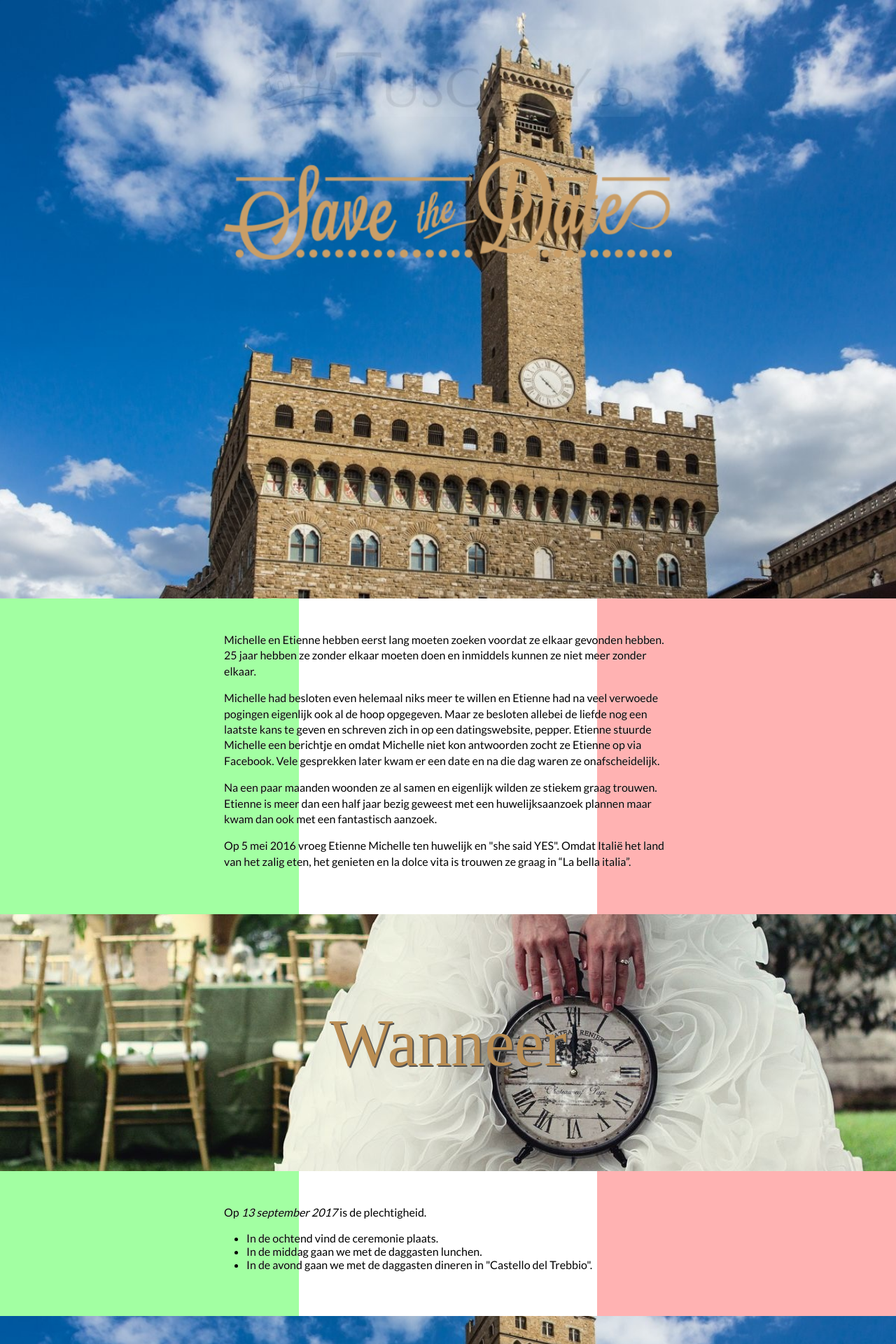
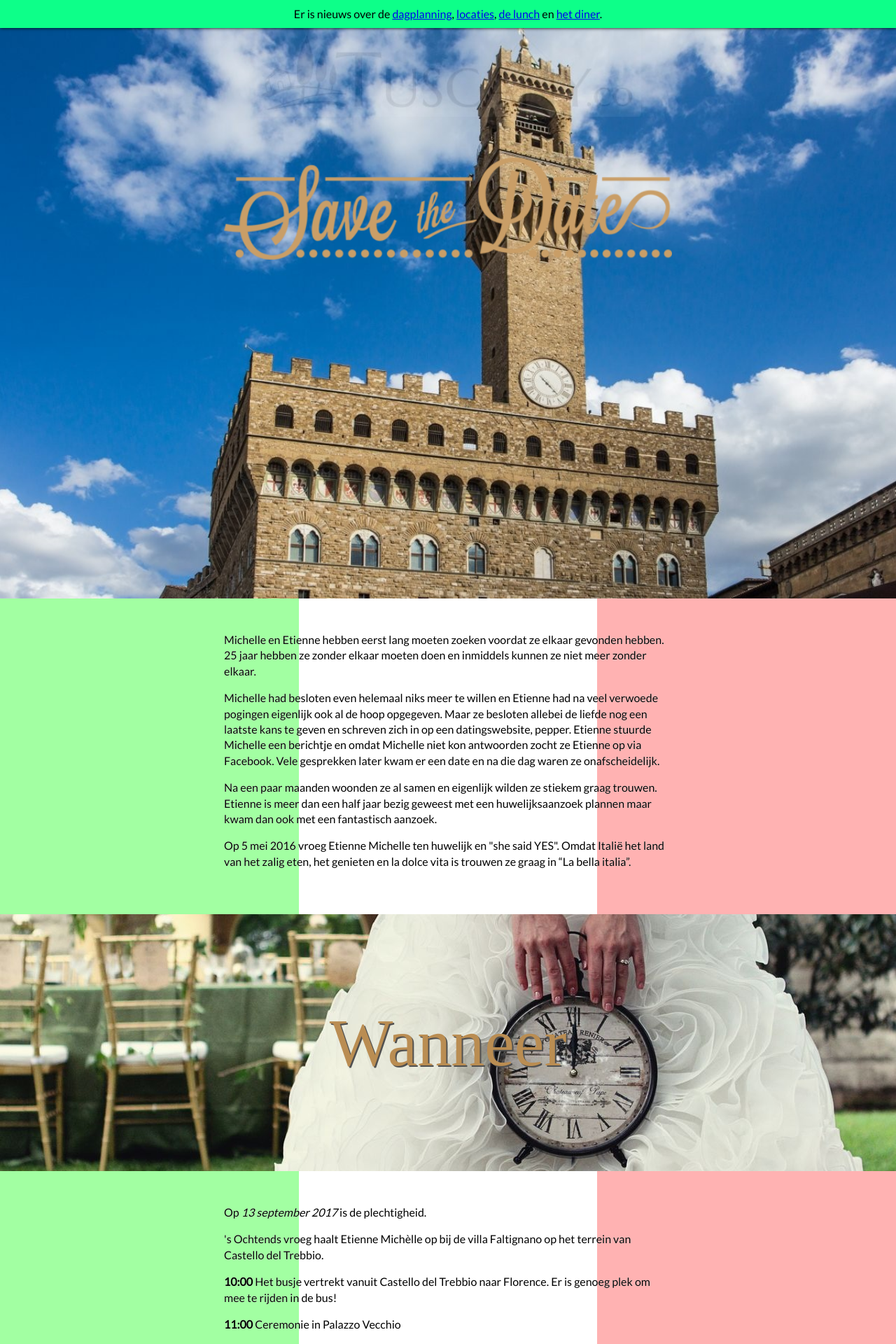
Before and after one commit to eirvandelden/italie, a Jekyll site: the page built from index.md, in a window 1280 px wide. Shown: the top 1920 px of the page at 70% size. Built offline with Jekyll 4.4.1, drawn with Linux system fonts in a browser that asks for light colours; some web fonts are replaced; some of the changed text lies outside the part shown.

Commit message:
Add more info

```diff
--- a/_sass/_base.scss
+++ b/_sass/_base.scss
@@ -121,3 +121,34 @@ p {
         max-height: 40em;
     }
 }
+
+#note {
+    position: absolute;
+    z-index: 101;
+    top: 0;
+    left: 0;
+    right: 0;
+    background: #0DFF89;
+    text-align: center;
+    line-height: 2.5;
+    overflow: hidden;
+    -webkit-box-shadow: 0 0 5px black;
+    -moz-box-shadow:    0 0 5px black;
+    box-shadow:         0 0 5px black;
+}
+
+@-webkit-keyframes slideDown {
+    0%, 100% { -webkit-transform: translateY(-50px); }
+    10%, 90% { -webkit-transform: translateY(0px); }
+}
+@-moz-keyframes slideDown {
+    0%, 100% { -moz-transform: translateY(-50px); }
+    10%, 90% { -moz-transform: translateY(0px); }
+}
+
+.cssanimations.csstransforms #note {
+    -webkit-transform: translateY(-50px);
+    -webkit-animation: slideDown 2.5s 1.0s 1 ease forwards;
+    -moz-transform:    translateY(-50px);
+    -moz-animation:    slideDown 2.5s 1.0s 1 ease forwards;
+}
--- a/index.md
+++ b/index.md
@@ -1,6 +1,10 @@
 ---
 layout: default
 ---
+
+<div id='note'>
+  Er is nieuws over de <a href="#wanneer">dagplanning</a>, <a href="#waar">locaties</a>, <a href='#lunch'>de lunch</a> en <a href="#diner">het diner</a>.
+</div>
 
 <div class="hero hero-welcome">
   <img src="/images/save-the-date-logo.png">
@@ -24,7 +28,7 @@ layout: default
 </div>
 
 <div class="hero hero-title hero-title-when">
-  <h2>
+  <h2 id='wanneer'>
     Wanneer
   </h2>
 </div>
@@ -32,18 +36,34 @@ layout: default
 <div class="text-block">
   <div class="text-block-inner">
     <p>
-      Op <em>13 september 2017 </em> is de plechtigheid.
-      <ul>
-        <li>In de ochtend vind de ceremonie plaats.</li>
-        <li>In de middag gaan we met de daggasten lunchen.</li>
-        <li>In de avond gaan we met de daggasten dineren in "Castello del Trebbio".</li>
-      </ul>
+      Op <em>13 september 2017</em> is de plechtigheid.
+    </p>
+    <p>
+      's Ochtends vroeg haalt Etienne Michèlle op bij de villa Faltignano op het terrein van Castello del Trebbio.
+    </p>
+    <p>
+      <strong>10:00</strong> Het busje vertrekt vanuit Castello del Trebbio naar Florence. Er is genoeg plek om mee te rijden in de bus!
+    </p>
+    <p>
+      <strong>11:00</strong> Ceremonie in Palazzo Vecchio
+    </p>
+    <p>
+      <strong>12:30</strong> Lunch in "La Boccanegra", voor zij die zich hebben aangemeld voor de lunch.
+    </p>
+    <p>
+      <strong>14:00</strong> Het busje vertrekt terug naar Castello del Trebbio. Wederom, er is genoeg plek om mee te rijden in de bus.
+    </p>
+    <p>
+      <strong>18:30</strong> Aperitief bij restaurant "La Sosta del Gusto" op het terrein van Castello del Trebbio, voor zij die zich hebben aangemeld voor het diner.
+    </p>
+    <p>
+      <strong>19:00</strong> Diner bij restaurant "La Sosta del Gusto" op het terrein van Castello del Trebbio, voor zij die zich hebben aangemeld voor het diner.
     </p>
   </div>
 </div>
 
 <div class="hero hero-title hero-title-where">
-  <h2>
+  <h2 id='waar'>
     Waar
   </h2>
 </div>
@@ -51,61 +71,98 @@ layout: default
 <div class="text-block">
   <div class="text-block-inner">
     <p>
+      De plechtigheid zal plaats vinden in de "Red Hall" van "Palazzo Vecchio", het gemeentehuis van Florence.
+    </p>
+    <p>
       <iframe width="100%" height="450" frameborder="0" style="border:0" src="https://www.google.com/maps/embed/v1/place?q=Palazzo%20Vecchio&key=AIzaSyBRKaSyH8IXq5exYvfhiBmRcflNWDiu4To" allowfullscreen></iframe>
     </p>
     <p>
-      De plechtigheid zal plaats vinden in de bruilofts zaal van "Palazzo Vecchio", het gemeentehuis van Florence.
+      De lunch is bij restaurant "La Boccanegra" op 10 minuten loopafstand van Palazzo Vecchio
     </p>
     <p>
-      Het diner vindt plaats op het kasteel` "Castello del Trebbio". Castello del Trebbio ligt in Pontassieve, een dorpje in de buurt van Florence.
+      <iframe width="100%" height="450" src="https://www.google.com/maps/embed?pb=!1m18!1m12!1m3!1d2881.1227432754113!2d11.259228315532434!3d43.770310852867816!2m3!1f0!2f0!3f0!3m2!1i1024!2i768!4f13.1!3m3!1m2!1s0x132a5406ebe43853%3A0x1fb0f42e91540cf7!2sRistorante+Boccanegra!5e0!3m2!1snl!2snl!4v1503572890637" frameborder="0" style="border:0" allowfullscreen></iframe>
     </p>
     <p>
-      <iframe width="100%" height="450" frameborder="0" style="border:0" src="https://www.google.com/maps/embed/v1/place?q=Via%20Santa%20Brigida%2C%209%20-%2050060%20Santa%20Brigida%20(Firenze)&key=AIzaSyBRKaSyH8IXq5exYvfhiBmRcflNWDiu4To" allowfullscreen></iframe>
+      Het diner is bij "La Sosta del Gusto", op het terrein van Castello del Trebbio. Castello del Trebbio ligt in Pontassieve, een dorpje in de buurt van Florence.
+    </p>
+    <p>
+      <iframe src="https://www.google.com/maps/embed?pb=!1m18!1m12!1m3!1d2877.875736314573!2d11.384761315534188!3d43.837674448500096!2m3!1f0!2f0!3f0!3m2!1i1024!2i768!4f13.1!3m3!1m2!1s0x132b006007651dc5%3A0x960042e3a190d5c8!2sLa+Sosta+del+Gusto!5e0!3m2!1snl!2snl!4v1503573109523" width="100%" height="450" frameborder="0" style="border:0" allowfullscreen></iframe>
     </p>
     <p>
       Het kasteel "Castello del Trebbio" is niet makkelijk met het openbaar vervoer te bereiken. Wij adviseren gasten om met de auto te komen, een auto te huren of met de taxi naar de accomodatie te komen. Castello del Trebbio heeft twee villa's die wij voor de bruiloft hebben gereserveerd, Villa Faltignano en Villa Pergola.
+    </p>
+    <p>
+      Wil je parkeeradvies in Florence? Kijk dan op <a href="http://www.parkopedia.it/parking/carpark/piazza_di_cestello/50124/firenze/?country=it&arriving=201709122030&leaving=201709122230">parkepedia.it</a>
+    </p>
+    <p>
+      Florence is een stad met een oud centrum. In de stad geldt een mileuzone, waardoor het alleen tussen bepaalde tijden mogelijk is om daar met de auto te komen. Mocht je met de auto naar Florence willen, lees dan zeker <a href="https://www.anwb.nl/vakantie/italie/informatie/milieuzones">het advies van de anwb over mileuzones</a> even door. Zo voorkom je fikse boetes.
+    </p>
+    <p>
+      Wil je met het openbaar vervoer van Station Firenze naar Castello del Trebbio? Volg dan <a href="https://moovitapp.com/?from=Stazione%20Di%20Santa%20Maria%20Novella&to=Castello%20Del%20Trebbio&fll=43.776734_11.247676&tll=43.83718_11.387146&routeTypes=bus&customerId=4908&metroId=2022&lang=it">deze link op moovitapp.com</a>.
     </p>
   </div>
 </div>
 
 <div class="hero hero-title hero-title-ceremony">
-  <h2>
+  <h2 id='ceremonie'>
     Ceremonie
   </h2>
 </div>
 <div class="text-block">
   <div class="text-block-inner">
     <p>
-      Tijdens de ceremonie is er ruimte voor 50-60 mensen om te staan en maar een paar zit plaatsen. Graag even doorgeven of je bij de ceremonie wilt zijn.
+      Tijdens de ceremonie is er ruimte voor 50-60 mensen om te staan. De ceremonie is om <strong>11:00</strong>
     </p>
   </div>
 </div>
 
 <div class="hero hero-title hero-title-lunch">
-  <h2>
+  <h2 id='lunch'>
     Lunch
   </h2>
 </div>
 <div class="text-block">
   <div class="text-block-inner">
     <p>
-      Als je wil, kan je met het gezelschap na de ceremonie mee lunchen. Als er veel mensen willen mee lunchen, moeten we een bijdrage vragen voor de lunch.
+      Als je wil, kan je met het gezelschap na de ceremonie mee lunchen. Het menu van de lunch bestaat uit:
     </p>
     <p>
-      Tijdens de lunch is ook de fotosessie voor het bruidspaar en naaste familie.
+      Als voorgerecht een ssortiment van vlees, croutouns, kazen en groenten in olie.
+    </p>
+    <p>
+      Het hoofdgerecht is huis gemaakte pasta met Toscaanse vleessaus.
+    </p>
+    <p>
+      Het nagerecht is een échte Italiaanse tiramisu.
+    </p>
+    <p>
+      Tijdens de lunch wordt koffie, 1/2 liter water, 1/4 liter wijn geschonken.
+    </p>
+    <p>
+      Om de extra kosten te dekken, vragen wij een bijdrage van €40,- voor de lunch. Als je je hebt aangemeld voor de lunch, vragen wij je vriendelijk het bedrag vóór 4 september over te maken.
     </p>
   </div>
 </div>
 
 <div class="hero hero-title hero-title-dinner">
-  <h2>
+  <h2 id='diner'>
     Diner
   </h2>
 </div>
 <div class="text-block">
   <div class="text-block-inner">
     <p>
-      Als je wil, kan je in de avond ook mee dineren met het gezelschap. Er is nog ruimte voor 50-60 extra gasten. Het diner is berekend op het aantal daggasten. Om mee te dineren moeten we een vaste bijdrage vragen per persoon. Het exacte bedrag wordt bepaald aan het totaal aantal mensen dat wil mee eten, maar zal uitkomen op ongeveer €130,- per persoon.
+      Als je wil, kan je in de avond ook mee doen met het diner met het daggezelschap. Er is nog ruimte voor 50-60 extra gasten.
+      Kijk hieronder voor het menu. Geef vóór 4 september jouw voorkeuren door.
+    </p>
+    <p>
+      <iframe src="https://docs.google.com/forms/d/e/1FAIpQLSdCqKBCQjOCJ88ICuFmbyn3hxoOv42lxTNCxwQIstX_G4UARQ/viewform?embedded=true" height="900px" marginheight="0" marginwidth="0">Bezig met laden...</iframe>
+    </p>
+    <p>
+      Tijdens het diner wordt onbeperkt water en wijn geschonken. Vooraf genieten wij gezamenlijk van een aperitief.
+    </p>
+    <p>
+      Om de extra kosten te dekken, vragen wij een bijdrage van 130,- voor het diner. Als je je hebt aangemeld voor het diner, vragen wij je vriendelijk het bedrag vóór 4 september over te maken.
     </p>
   </div>
 </div>
@@ -131,10 +188,25 @@ layout: default
 <div class="text-block">
   <div class="text-block-inner">
     <p>
+      De dagplanning is toevoegd. Ook is er advies voor parkeren en openbaar vervoer in Italie.
+    </p>
+    <p>
+      De lokaties voor de lunch en het diner zijn toegevoegd.
+    </p>
+    <p>
+      Het menu van de lunch staat online.
+    </p>
+    <p>
+      Er is een formulier om door te geven wat je wil eten voor het diner, als je je hebt aangemeld voor het diner.
+    </p>
+    <p>
+       Er is nog ruimte in de bus om mee te rijden.
+    </p>
+    <p>
       Hier vind je alle nieuwe berichten rondom de bruiloft. Tevens krijg je een mailtje als er nieuws is.
     </p>
     <p>
-      <strong>01-01-2017 </strong>De website voor de mensen die speciaal voor ons naar Italië reizen is online!
+      De website voor de mensen die speciaal voor ons naar Italië reizen is online!
     </p>
   </div>
 </div>
```
